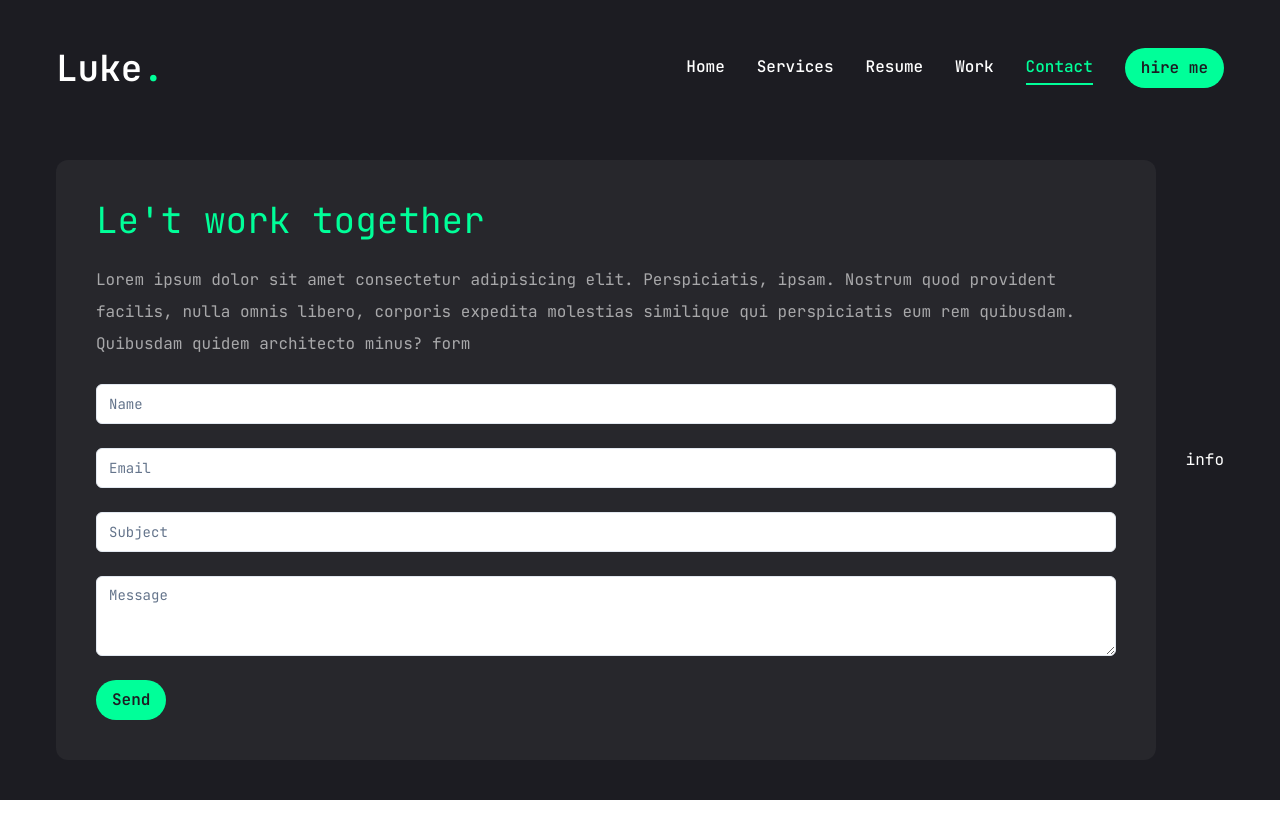
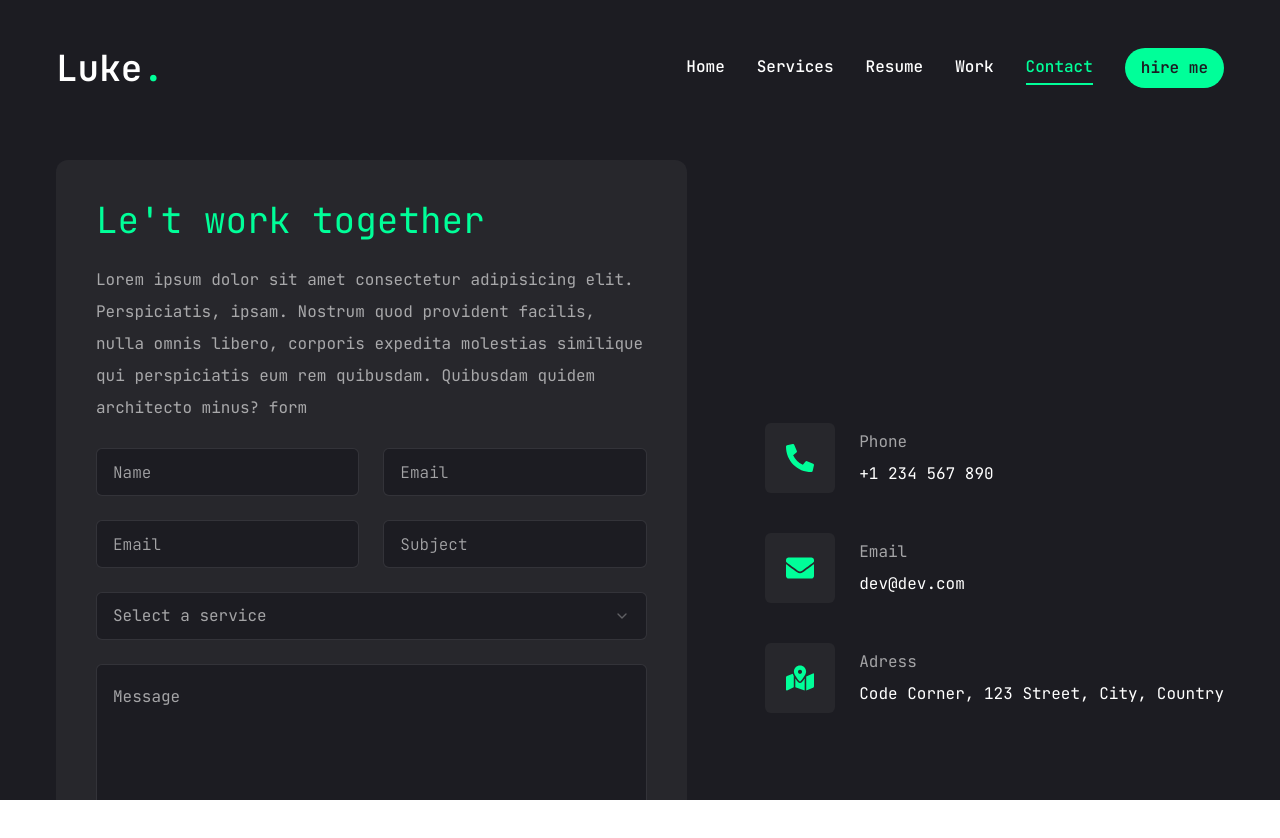
Before and after one commit to StefanAiroaie/Luke.-DEV-Portfolio, a Next.js app: page /contact in a window 1280 px wide. Shown: the top 838 px of the page. Before the commit the page ends 800 px from the top, so only its background shows below. Built offline with nearby package versions, Linux system fonts and the light colour scheme.

Commit message:
contact page done

```diff
--- a/app/contact/page.tsx
+++ b/app/contact/page.tsx
@@ -46,7 +46,7 @@
       <div className="container mx-auto">
         <div className="flex flex-col xl:flex-row gap-[30px]">
           {/* form */}
-          <div className="xl:h-[54%] oder-2 xl:order-none">
+          <div className="xl:w-[54%] order-2 xl:order-none">
             <form
               action=""
               className="flex flex-col gap-6 p-10 bg-[#27272c] rounded-xl"
@@ -58,26 +58,54 @@
                 libero, corporis expedita molestias similique qui perspiciatis
                 eum rem quibusdam. Quibusdam quidem architecto minus? form
               </p>
-              <div>
+              <div className="grid grid-cols-1 md:grid-cols-2 gap-6">
                 <Input type="text" name="name" placeholder="Name" />
-              </div>
-              <div>
                 <Input type="email" name="email" placeholder="Email" />
-              </div>
-              <div>
+                <Input type="phone" name="phone" placeholder="Email" />
                 <Input type="text" name="subject" placeholder="Subject" />
               </div>
-              <div>
-                <Textarea name="message" placeholder="Message" />
-              </div>
-              <div>
-                <Button type="submit">Send</Button>
-              </div>
+              {/*  info */}
+              <Select>
+                <SelectTrigger className="w-full">
+                  <SelectValue placeholder="Select a service" />
+                </SelectTrigger>
+                <SelectContent>
+                  <SelectGroup>
+                    <SelectLabel>Select a Service</SelectLabel>
+                    <SelectItem value="web">Web Development</SelectItem>
+                    <SelectItem value="mobile">Mobile Development</SelectItem>
+                    <SelectItem value="design">Design</SelectItem>
+                    <SelectItem value="marketing">Marketing</SelectItem>
+                  </SelectGroup>
+                </SelectContent>
+              </Select>
+              <Textarea
+                className="h-[200px]"
+                name="message"
+                placeholder="Message"
+              />
+              <Button size="md" type="submit" className="max-w-40">
+                Send message
+              </Button>
             </form>
           </div>
           {/* info */}
           <div className="flex-1 flex items-center xl:justify-end order-1 xl:order-none mb-8 xl:mb-0">
-            info
+            <ul className="flex flex-col gap-10">
+              {info.map((item, index) => {
+                return (
+                  <li key={index} className="flex gap-6 items-center">
+                    <div className="w-[52px] h-[52px] xl:w-[70px] xl:h-[70px] bg-[#27272c] rounded-md text-accent flex items-center justify-center">
+                      <div className="text-[28px]">{item.icon}</div>
+                    </div>
+                    <div className="flex-1">
+                      <p className=" text-white/60">{item.title}</p>
+                      <h3 className="text-l">{item.description}</h3>
+                    </div>
+                  </li>
+                );
+              })}
+            </ul>
           </div>
         </div>
       </div>
--- a/components/ui/input.tsx
+++ b/components/ui/input.tsx
@@ -1,6 +1,6 @@
-import * as React from "react"
+import * as React from "react";
 
-import { cn } from "@/lib/utils"
+import { cn } from "@/lib/utils";
 
 export interface InputProps
   extends React.InputHTMLAttributes<HTMLInputElement> {}
@@ -11,15 +11,15 @@
       <input
         type={type}
         className={cn(
-          "flex h-10 w-full rounded-md border border-slate-200 bg-white px-3 py-2 text-sm ring-offset-white file:border-0 file:bg-transparent file:text-sm file:font-medium placeholder:text-slate-500 focus-visible:outline-none focus-visible:ring-2 focus-visible:ring-slate-950 focus-visible:ring-offset-2 disabled:cursor-not-allowed disabled:opacity-50 dark:border-slate-800 dark:bg-slate-950 dark:ring-offset-slate-950 dark:placeholder:text-slate-400 dark:focus-visible:ring-slate-300",
+          "flex h-[48px] rounded-md border border-white/10 focus:border-accent font-light bg-primary px-4 py-5 text-base placeholder:text-white/60 outline-none",
           className
         )}
         ref={ref}
         {...props}
       />
-    )
+    );
   }
-)
-Input.displayName = "Input"
+);
+Input.displayName = "Input";
 
-export { Input }
+export { Input };
--- a/components/ui/select.tsx
+++ b/components/ui/select.tsx
@@ -1,16 +1,16 @@
-"use client"
+"use client";
 
-import * as React from "react"
-import * as SelectPrimitive from "@radix-ui/react-select"
-import { Check, ChevronDown, ChevronUp } from "lucide-react"
+import * as React from "react";
+import * as SelectPrimitive from "@radix-ui/react-select";
+import { Check, ChevronDown, ChevronUp } from "lucide-react";
 
-import { cn } from "@/lib/utils"
+import { cn } from "@/lib/utils";
 
-const Select = SelectPrimitive.Root
+const Select = SelectPrimitive.Root;
 
-const SelectGroup = SelectPrimitive.Group
+const SelectGroup = SelectPrimitive.Group;
 
-const SelectValue = SelectPrimitive.Value
+const SelectValue = SelectPrimitive.Value;
 
 const SelectTrigger = React.forwardRef<
   React.ElementRef<typeof SelectPrimitive.Trigger>,
@@ -19,7 +19,7 @@
   <SelectPrimitive.Trigger
     ref={ref}
     className={cn(
-      "flex h-10 w-full items-center justify-between rounded-md border border-slate-200 bg-white px-3 py-2 text-sm ring-offset-white placeholder:text-slate-500 focus:outline-none focus:ring-2 focus:ring-slate-950 focus:ring-offset-2 disabled:cursor-not-allowed disabled:opacity-50 [&>span]:line-clamp-1 dark:border-slate-800 dark:bg-slate-950 dark:ring-offset-slate-950 dark:placeholder:text-slate-400 dark:focus:ring-slate-300",
+      "flex h-[48px] w-full items-center justify-between rounded-md border border-white/10 bg-primary px-4 py-5 text-base text-white/60 placeholder:text-white/10 focus:border-accent outline-none",
       className
     )}
     {...props}
@@ -29,8 +29,8 @@
       <ChevronDown className="h-4 w-4 opacity-50" />
     </SelectPrimitive.Icon>
   </SelectPrimitive.Trigger>
-))
-SelectTrigger.displayName = SelectPrimitive.Trigger.displayName
+));
+SelectTrigger.displayName = SelectPrimitive.Trigger.displayName;
 
 const SelectScrollUpButton = React.forwardRef<
   React.ElementRef<typeof SelectPrimitive.ScrollUpButton>,
@@ -46,8 +46,8 @@
   >
     <ChevronUp className="h-4 w-4" />
   </SelectPrimitive.ScrollUpButton>
-))
-SelectScrollUpButton.displayName = SelectPrimitive.ScrollUpButton.displayName
+));
+SelectScrollUpButton.displayName = SelectPrimitive.ScrollUpButton.displayName;
 
 const SelectScrollDownButton = React.forwardRef<
   React.ElementRef<typeof SelectPrimitive.ScrollDownButton>,
@@ -63,9 +63,9 @@
   >
     <ChevronDown className="h-4 w-4" />
   </SelectPrimitive.ScrollDownButton>
-))
+));
 SelectScrollDownButton.displayName =
-  SelectPrimitive.ScrollDownButton.displayName
+  SelectPrimitive.ScrollDownButton.displayName;
 
 const SelectContent = React.forwardRef<
   React.ElementRef<typeof SelectPrimitive.Content>,
@@ -75,7 +75,7 @@
     <SelectPrimitive.Content
       ref={ref}
       className={cn(
-        "relative z-50 max-h-96 min-w-[8rem] overflow-hidden rounded-md border border-slate-200 bg-white text-slate-950 shadow-md data-[state=open]:animate-in data-[state=closed]:animate-out data-[state=closed]:fade-out-0 data-[state=open]:fade-in-0 data-[state=closed]:zoom-out-95 data-[state=open]:zoom-in-95 data-[side=bottom]:slide-in-from-top-2 data-[side=left]:slide-in-from-right-2 data-[side=right]:slide-in-from-left-2 data-[side=top]:slide-in-from-bottom-2 dark:border-slate-800 dark:bg-slate-950 dark:text-slate-50",
+        "relative z-50 max-h-96 min-w-[8rem] overflow-hidden rounded-md border border-white/10 bg-primary text-white shadow-md data-[state=open]:animate-in data-[state=closed]:animate-out data-[state=closed]:fade-out-0 data-[state=open]:fade-in-0 data-[state=closed]:zoom-out-95 data-[state=open]:zoom-in-95 data-[side=bottom]:slide-in-from-top-2 data-[side=left]:slide-in-from-right-2 data-[side=right]:slide-in-from-left-2 data-[side=top]:slide-in-from-bottom-2 dark:border-slate-800 dark:bg-slate-950 dark:text-slate-50",
         position === "popper" &&
           "data-[side=bottom]:translate-y-1 data-[side=left]:-translate-x-1 data-[side=right]:translate-x-1 data-[side=top]:-translate-y-1",
         className
@@ -96,8 +96,8 @@
       <SelectScrollDownButton />
     </SelectPrimitive.Content>
   </SelectPrimitive.Portal>
-))
-SelectContent.displayName = SelectPrimitive.Content.displayName
+));
+SelectContent.displayName = SelectPrimitive.Content.displayName;
 
 const SelectLabel = React.forwardRef<
   React.ElementRef<typeof SelectPrimitive.Label>,
@@ -108,8 +108,8 @@
     className={cn("py-1.5 pl-8 pr-2 text-sm font-semibold", className)}
     {...props}
   />
-))
-SelectLabel.displayName = SelectPrimitive.Label.displayName
+));
+SelectLabel.displayName = SelectPrimitive.Label.displayName;
 
 const SelectItem = React.forwardRef<
   React.ElementRef<typeof SelectPrimitive.Item>,
@@ -118,7 +118,7 @@
   <SelectPrimitive.Item
     ref={ref}
     className={cn(
-      "relative flex w-full cursor-default select-none items-center rounded-sm py-1.5 pl-8 pr-2 text-sm outline-none focus:bg-slate-100 focus:text-slate-900 data-[disabled]:pointer-events-none data-[disabled]:opacity-50 dark:focus:bg-slate-800 dark:focus:text-slate-50",
+      "relative flex w-full cursor-default select-none items-center rounded-sm py-1.5 pl-8 pr-2 text-sm outline-none focus:bg-accent focus:text-primary data-[disabled]:pointer-events-none data-[disabled]:opacity-50 dark:focus:bg-slate-800 dark:focus:text-slate-50",
       className
     )}
     {...props}
@@ -131,8 +131,8 @@
 
     <SelectPrimitive.ItemText>{children}</SelectPrimitive.ItemText>
   </SelectPrimitive.Item>
-))
-SelectItem.displayName = SelectPrimitive.Item.displayName
+));
+SelectItem.displayName = SelectPrimitive.Item.displayName;
 
 const SelectSeparator = React.forwardRef<
   React.ElementRef<typeof SelectPrimitive.Separator>,
@@ -143,8 +143,8 @@
     className={cn("-mx-1 my-1 h-px bg-slate-100 dark:bg-slate-800", className)}
     {...props}
   />
-))
-SelectSeparator.displayName = SelectPrimitive.Separator.displayName
+));
+SelectSeparator.displayName = SelectPrimitive.Separator.displayName;
 
 export {
   Select,
@@ -157,4 +157,4 @@
   SelectSeparator,
   SelectScrollUpButton,
   SelectScrollDownButton,
-}
+};
--- a/components/ui/textarea.tsx
+++ b/components/ui/textarea.tsx
@@ -1,6 +1,6 @@
-import * as React from "react"
+import * as React from "react";
 
-import { cn } from "@/lib/utils"
+import { cn } from "@/lib/utils";
 
 export interface TextareaProps
   extends React.TextareaHTMLAttributes<HTMLTextAreaElement> {}
@@ -10,15 +10,15 @@
     return (
       <textarea
         className={cn(
-          "flex min-h-[80px] w-full rounded-md border border-slate-200 bg-white px-3 py-2 text-sm ring-offset-white placeholder:text-slate-500 focus-visible:outline-none focus-visible:ring-2 focus-visible:ring-slate-950 focus-visible:ring-offset-2 disabled:cursor-not-allowed disabled:opacity-50 dark:border-slate-800 dark:bg-slate-950 dark:ring-offset-slate-950 dark:placeholder:text-slate-400 dark:focus-visible:ring-slate-300",
+          "flex min-h-[80px] w-full rounded-md border border-white/10 bg-primary px-4 py-5 text-base placeholder:text-white/60 focus-visible:outline-none focus-visible:ring-1 focus-visible:ring-accent focus-visible:ring-offset-0 disabled:cursor-not-allowed disabled:opacity-50",
           className
         )}
         ref={ref}
         {...props}
       />
-    )
+    );
   }
-)
-Textarea.displayName = "Textarea"
+);
+Textarea.displayName = "Textarea";
 
-export { Textarea }
+export { Textarea };
```
